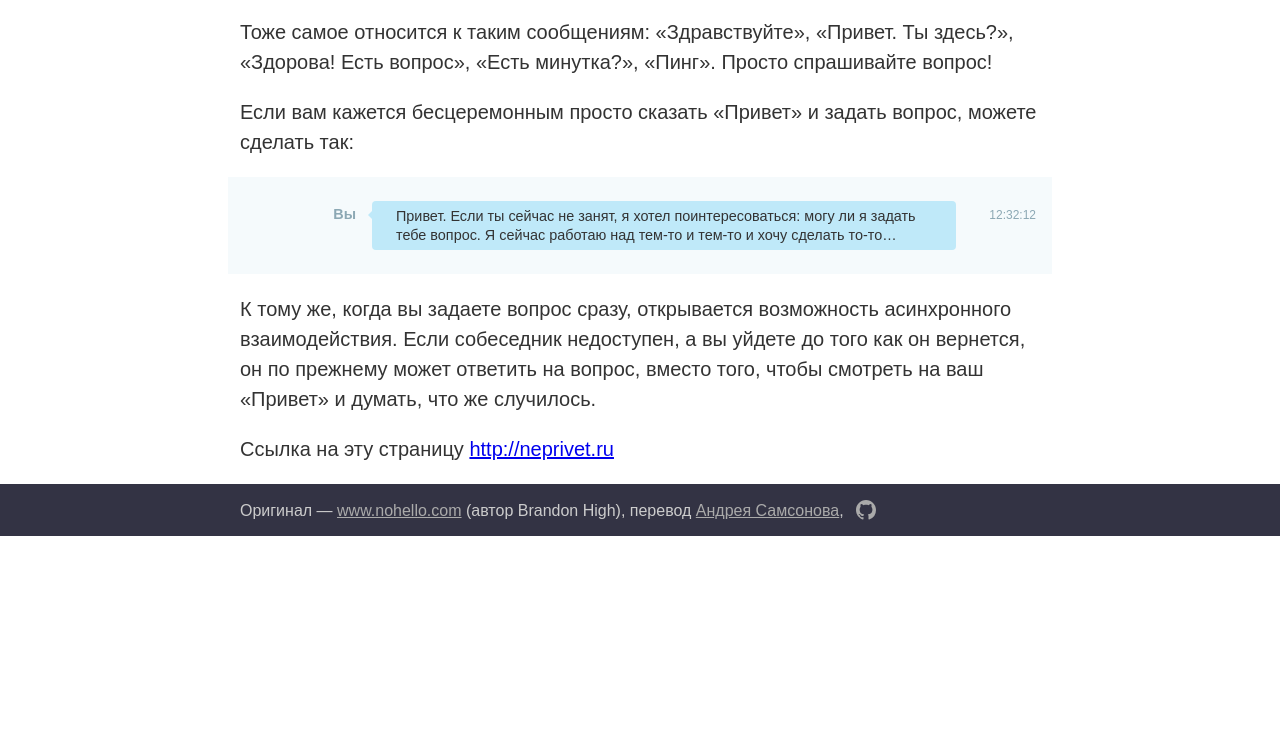
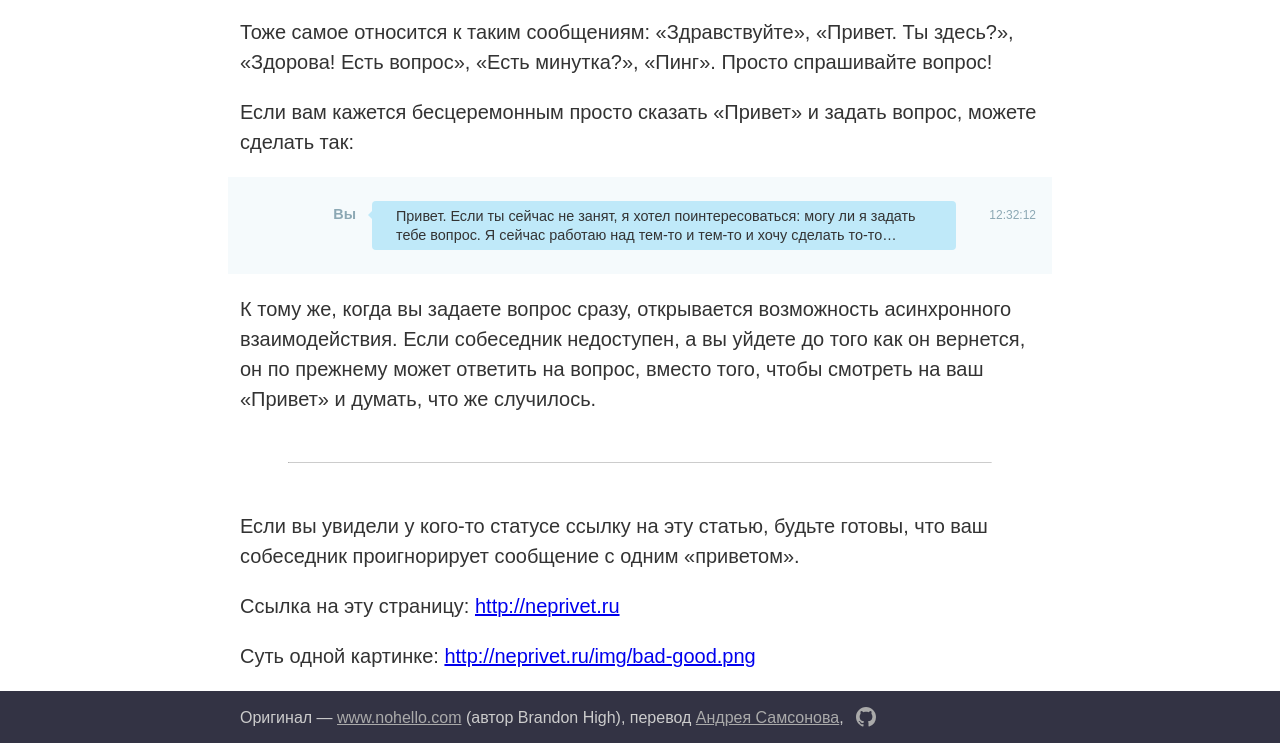
Before and after one commit to kryzhovnik/neprivet, a plain HTML site: page index.html in a window 1280 px wide. Shown: the part 876-1619 px from the top of the page. Before the commit the page ends 1412 px from the top, so only its background shows below. Drawn offline with Linux system fonts and the light colour scheme.

Commit message:
Polish before public

```diff
--- a/css/main.css
+++ b/css/main.css
@@ -16,6 +16,11 @@ article {
   margin: 0 auto;
   font-size: 1.25rem;
   line-height: 1.5em;
+}
+hr {
+  margin: 3rem;
+  border-bottom: 0;
+  border-top: 1px solid #ccc;
 }
 footer {
   background: #334;
--- a/index.html
+++ b/index.html
@@ -13,12 +13,17 @@
         <meta property="og:locale" content="ru_RU" />
         <meta property="og:site_name" content="Не привет" />
         <meta property="og:url" content="http://neprivet.ru" />
+
         <meta property="og:image" content="http://neprivet.ru/img/og-dialog.png" />
-        <meta property="og:image:width" content="600" />
-        <meta property="og:image:height" content="269" />
+        <meta property="og:image:type" content="image/png" />
+        <meta property="og:image:width" content="527" />
+        <meta property="og:image:height" content="300" />
+
         <meta property="og:image" content="http://neprivet.ru/img/bad-good.png" />
+        <meta property="og:image:type" content="image/png" />
         <meta property="og:image:width" content="600" />
         <meta property="og:image:height" content="580" />
+
         <meta property="article:tag" content="чат, skype, переписка, привет, сетевой этикет, деловой этикет, правила чата, правила общения в чате">
         <meta name="viewport" content="width=device-width, initial-scale=1">
         <link rel="stylesheet" media="screen" href="./css/main.css">
@@ -101,8 +106,11 @@
 </div>
 
 <p>К тому же, когда вы задаете вопрос сразу, открывается возможность асинхронного взаимодействия. Если собеседник недоступен, а вы уйдете до того как он вернется, он по прежнему может ответить на вопрос, вместо того, чтобы смотреть на ваш «Привет» и думать, что же случилось.</p>
+<hr />
+<p>Если вы увидели у кого-то статусе ссылку на эту статью, будьте готовы, что ваш собеседник проигнорирует сообщение с одним «приветом».</p>
+<p>Ссылка на эту страницу: <a href="http://neprivet.ru">http://neprivet.ru</a></p>
+<p>Суть одной картинке: <a href="http://neprivet.ru/img/bad-good.png">http://neprivet.ru/img/bad-good.png</a></p>
 
-<p>Ссылка на эту страницу <a href="http://neprivet.ru">http://neprivet.ru</a></p>
         </article>
         <footer>
 <div class="row">
```
Also changed, not shown: img/og-dialog.png.
